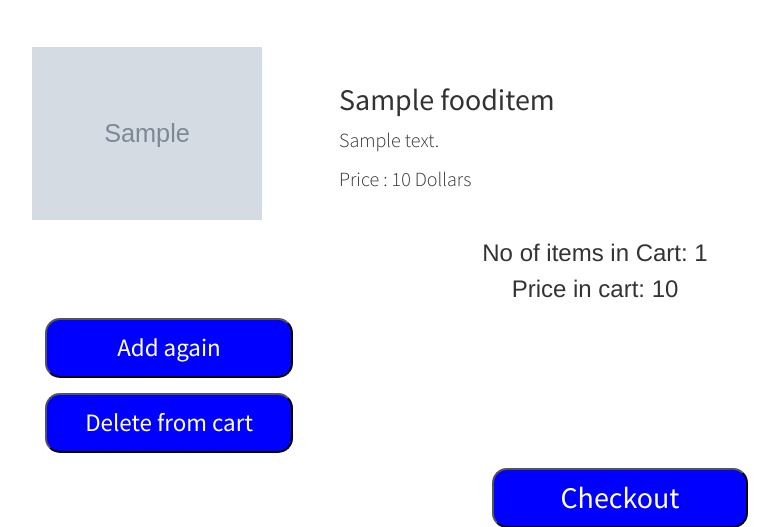
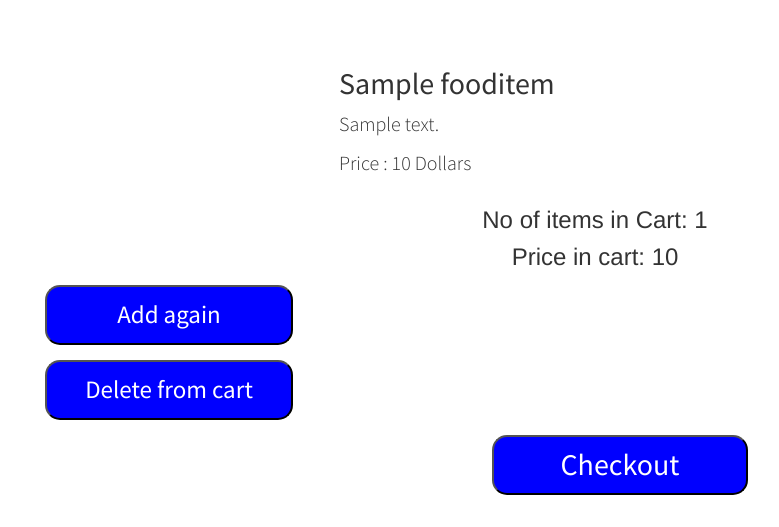
Before and after one commit to abhimanyusajeevan/foodapp, a Django app: page /cart/ in a window 1280 px wide. Shown: the part 89-616 px from the top of the page, without its empty margins (45-824 px from the left). Run offline with Django 3.2, Linux system fonts and the light colour scheme; a user stored in the database is signed in; tables that the repository leaves empty hold one stand-in row (values such as "Sample post"); grey boxes marked "Sample" are stand-in pictures; some libraries are stand-ins or nearby versions.

Commit message:
new comment for pillow added

```diff
--- a/foodapp/templates/foodapp/cart.html
+++ b/foodapp/templates/foodapp/cart.html
@@ -54,7 +54,7 @@
     <div class="item">
 
         <div class="imageclass" >
-            <img src="{{ i.img.url }}" alt="item1" style="width: 60%;">
+            <!--<img src="{{ i.img.url }}" alt="item1" style="width: 60%;">-->
         </div>
         <div class="details">
             <h3>{{i.name}}</h3>
--- a/foodapp/templates/foodapp/menu.html
+++ b/foodapp/templates/foodapp/menu.html
@@ -52,7 +52,7 @@
     <div class="item">
 
         <div class="imageclass" >
-            <img src="{{ i.img.url }}" alt="item1" style="width: 60%;">
+            <!--<img src="{{ i.img.url }}" alt="item1" style="width: 60%;">-->
         </div>
         <div class="details">
             <h3>{{i.name}}</h3>
```
